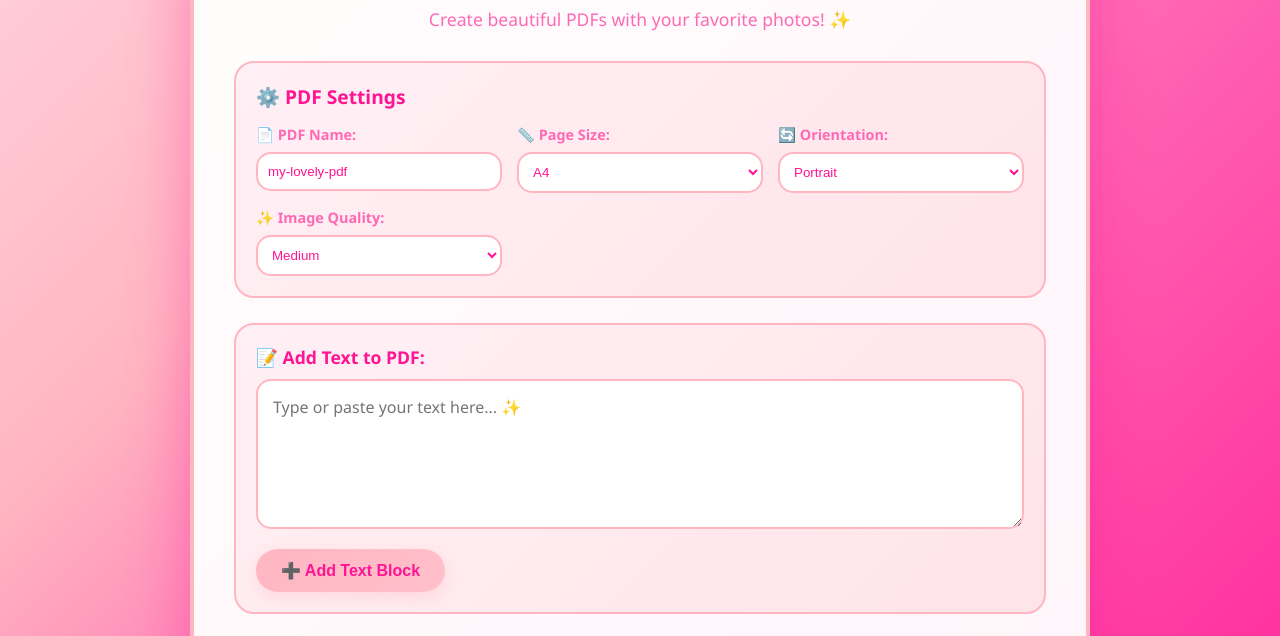
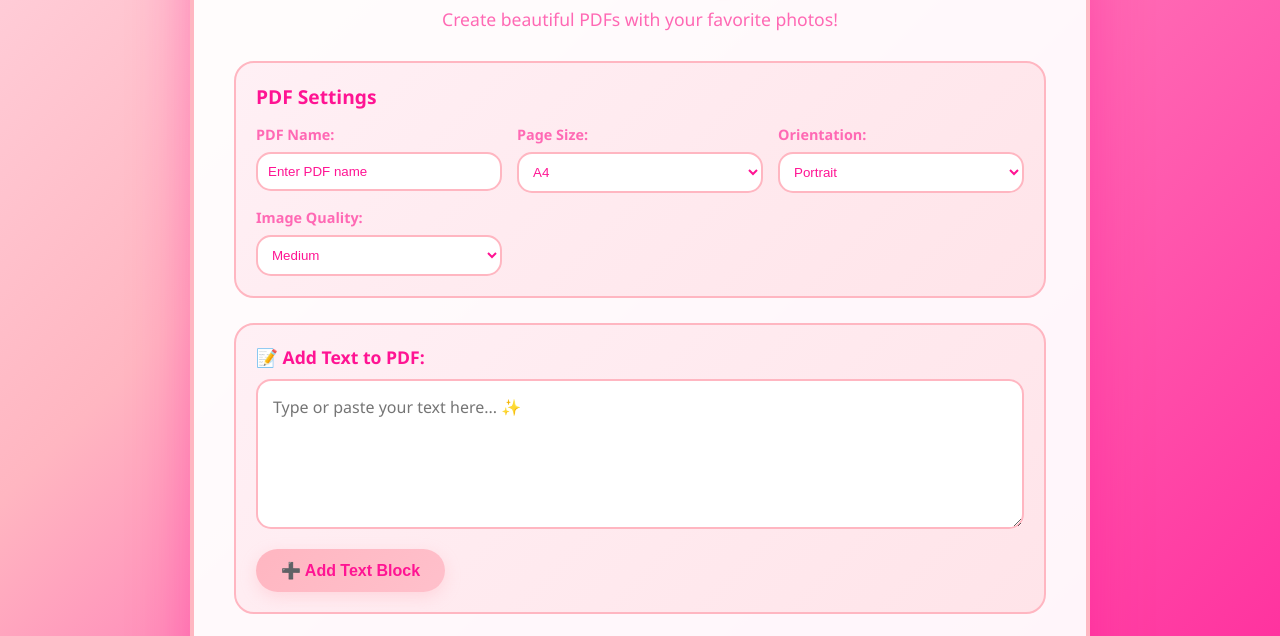
Before and after one commit to DeiEtVou/pdfconverter, a plain HTML site: page index.html in a window 1280 px wide. Shown: the part 122-758 px from the top of the page. Drawn offline with nearby package versions, Linux system fonts and the light colour scheme.

Commit message:
Update index.html

```diff
--- a/index.html
+++ b/index.html
@@ -10,18 +10,18 @@
 <body>
     <div class="container">
         <h1> Convert Your Images to PDF </h1>
-        <p class="subtitle">Create beautiful PDFs with your favorite photos! ✨</p>
+        <p class="subtitle">Create beautiful PDFs with your favorite photos! </p>
 
         <!-- Settings Panel -->
         <div class="settings-panel">
-            <div class="settings-title">⚙️ PDF Settings</div>
+            <div class="settings-title"> PDF Settings</div>
             <div class="settings-grid">
                 <div class="setting-item">
-                    <label for="pdfName">📄 PDF Name:</label>
-                    <input type="text" id="pdfName" value="my-lovely-pdf" placeholder="Enter PDF name">
+                    <label for="pdfName"> PDF Name:</label>
+                    <input type="text" id="pdfName" value="Enter PDF name" placeholder="Enter PDF name">
                 </div>
                 <div class="setting-item">
-                    <label for="pageSize">📏 Page Size:</label>
+                    <label for="pageSize"> Page Size:</label>
                     <select id="pageSize">
                         <option value="a4">A4</option>
                         <option value="letter">Letter</option>
@@ -29,14 +29,14 @@
                     </select>
                 </div>
                 <div class="setting-item">
-                    <label for="orientation">🔄 Orientation:</label>
+                    <label for="orientation">Orientation:</label>
                     <select id="orientation">
                         <option value="portrait">Portrait</option>
                         <option value="landscape">Landscape</option>
                     </select>
                 </div>
                 <div class="setting-item">
-                    <label for="imageQuality">✨ Image Quality:</label>
+                    <label for="imageQuality">Image Quality:</label>
                     <select id="imageQuality">
                         <option value="high">High</option>
                         <option value="medium" selected>Medium</option>
```
